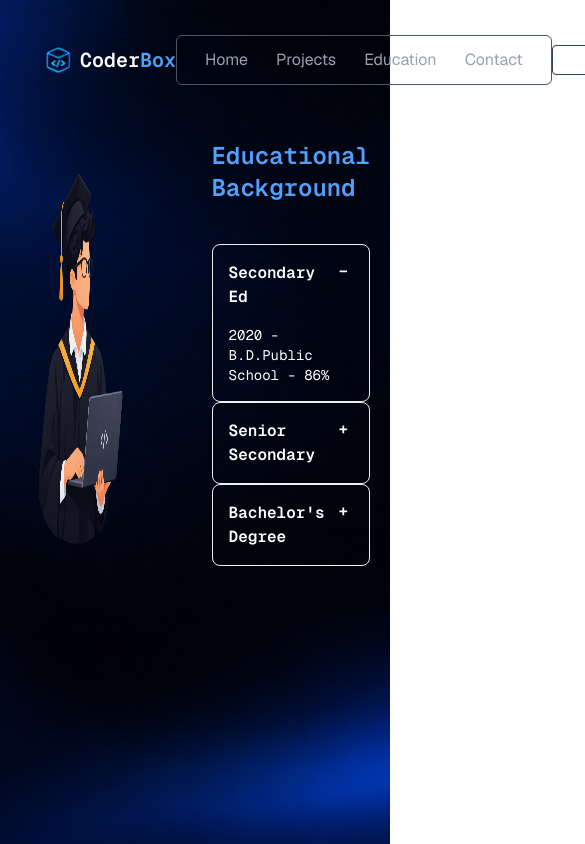
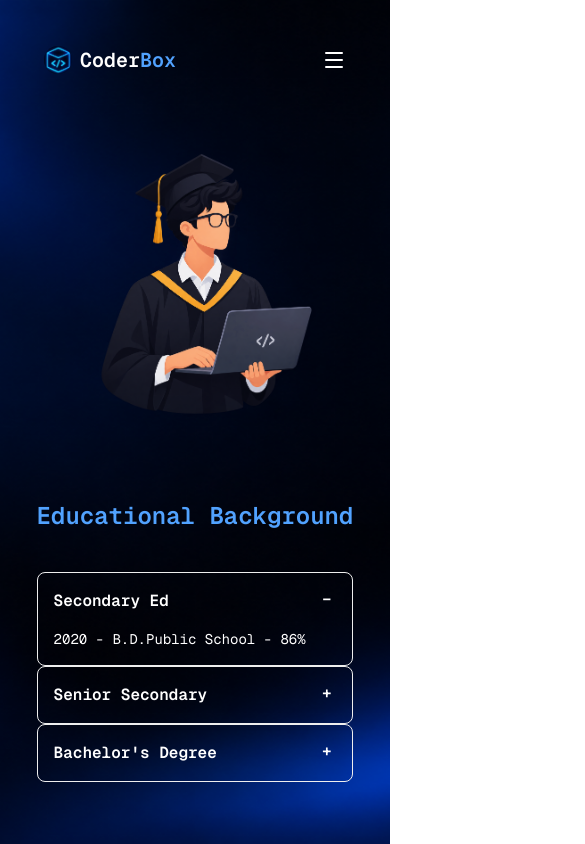
Before and after one commit to stechshark/coderbox.in, a Next.js app: page /education in a window 390 px wide. Shown: the top 844 px of the page, 585 px wide, since content can reach past the window. Built offline with nearby package versions, Linux system fonts and the light colour scheme.

Commit message:
responsive nav

```diff
--- a/app/contact/page.tsx
+++ b/app/contact/page.tsx
@@ -1,7 +1,14 @@
+"use client";
+import {Mail} from "lucide-react"
 export default function Contact() {
-    return(
-        <div>
+  return (
+    <div className="p-7 flex flex-col text-white font-mono">
+      <div>
+        <div className="flex flex-row gap-2"> <Mail /> reachcoderbox@gmail.com</div>
+        <div className="flex flex-row gap-2">  </div>
+        <div></div>
+      </div>
 
-        </div>
-    );
+    </div>
+  );
 }
--- a/app/education/page.tsx
+++ b/app/education/page.tsx
@@ -1,9 +1,9 @@
 export default function Education() {
   return (
     <div className="p-5 text-white font-mono">
-      <div className="flex gap-20 flex-row items-center justify-center">
+      <div className="flex gap-20 flex-col md:flex-row items-center justify-center">
         <div>
-          <img className="h-100" src="images/ed.png" alt="Priyanshu pfp" />
+          <img className="md:h-100 h-70" src="images/ed.png" alt="Priyanshu pfp" />
         </div>
         <div className="flex flex-col ">
           <h1 className="text-2xl font-semibold text-blue-400">Educational Background</h1>
--- a/app/layout.tsx
+++ b/app/layout.tsx
@@ -15,8 +15,8 @@ const geistMono = Geist_Mono({
 });
 
 export const metadata: Metadata = {
-  title: "Create Next App",
-  description: "Generated by create next app",
+  title: "CoderBox",
+  description: "by Priyanshu Kumar",
 };
 
 export default function RootLayout({ children }: LayoutProps<"/">) {
--- a/components/Navbar.tsx
+++ b/components/Navbar.tsx
@@ -1,6 +1,10 @@
+"use client";
+import {Menu, X} from "lucide-react"
 import Link from "next/link";
+import {useState} from "react"
 
 export default function Navbar() {
+  const [isOpen,setIsOpen] = useState(false);
   return (
     <div className="font-sans h-30 p-11 flex flex-row items-center justify-between">
       <div className="flex flex-row gap-2 items-center justify-between">
@@ -9,13 +13,30 @@ export default function Navbar() {
             Coder<span className="text-blue-400" >Box</span>
           </div>
       </div>
-      <div className="flex flex-row gap-7 text-gray-400 border border-gray-600 rounded-md px-7 py-3">
+      <div className="hidden md:flex flex-row gap-7 text-gray-400 border border-gray-600 rounded-md px-7 py-3">
         <Link href="/">Home </Link>
         <Link href="/projects">Projects </Link>
         <Link href="/education">Education </Link>
         <Link href="/contact">Contact </Link>
       </div>
-      <button className="text-white border rounded-sm px-2 py-1 text-sm border-gray-700">Callback</button>
+      <button className="hidden md:flex text-white border rounded-sm px-2 py-1 text-sm border-gray-700">Callback</button>
+      <Menu className="text-white md:hidden"
+      onClick={()=> {setIsOpen(!isOpen)}}>
+
+        </Menu>
+      {
+        isOpen && (
+          <div className="md:hidden fixed top-0 right-0 z-40 h-screen w-72 bg-zinc-950 p-12 text-white font-semibold shadow-xl">
+            <div className="flex flex-col items-start justify-start gap-5">
+              {isOpen ?  <X className="text-red-500 font-bold self-end-safe" onClick={()=> {setIsOpen(!isOpen)}} size={25}/> : <Menu size={25} />  }
+              <Link onClick={()=> {setIsOpen(!isOpen)}} href="/">Home</Link>
+              <Link onClick={()=> {setIsOpen(!isOpen)}} href="/projects">Projects</Link>
+              <Link onClick={()=> {setIsOpen(!isOpen)}} href="/education">Education</Link>
+              <Link onClick={()=> {setIsOpen(!isOpen)}} href="/contact">Contact</Link>
+            </div>
+          </div>
+        )
+      }
     </div>
   );
 }
--- a/package.json
+++ b/package.json
@@ -9,6 +9,8 @@
     "lint": "eslint"
   },
   "dependencies": {
+    "lucide": "^1.47.0",
+    "lucide-react": "^1.47.0",
     "next": "16.3.5",
     "react": "19.2.8",
     "react-dom": "19.2.8"
```
Also changed, not shown: 1 other file (tests, documents, lock files or other folders).
